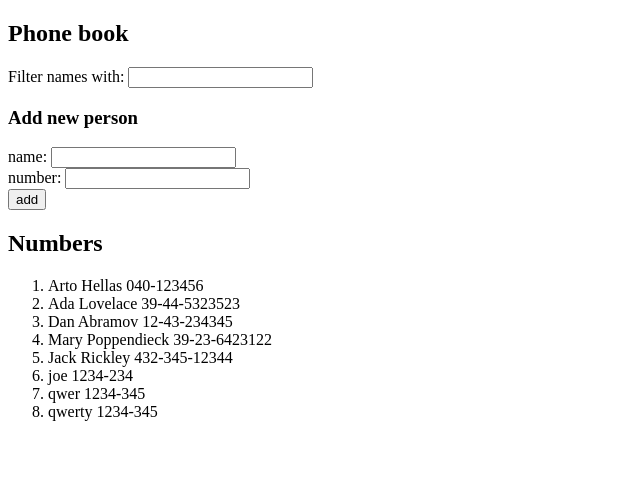
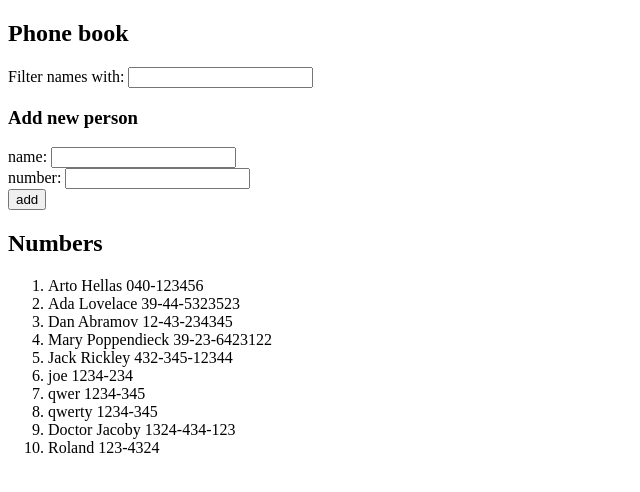
Before and after one commit to feketebence/fullstack-open, a React (Vite) app in the folder part2/phonebook/: page / in a window 1280 px wide. Shown: the top 492 px of the page, without its empty margins (0-640 px from the left). Built offline with nearby package versions, Linux system fonts and the light colour scheme; data requests are answered from the project's data file.

Commit message:
Finish exercise 2-13

```diff
--- a/part2/phonebook/db.json
+++ b/part2/phonebook/db.json
@@ -39,6 +39,16 @@
       "id": "f704",
       "name": "qwerty",
       "number": "1234-345"
+    },
+    {
+      "id": "70c6",
+      "name": "Doctor Jacoby",
+      "number": "1324-434-123"
+    },
+    {
+      "id": "cbe3",
+      "name": "Roland",
+      "number": "123-4324"
     }
   ]
 }
--- a/part2/phonebook/src/App.jsx
+++ b/part2/phonebook/src/App.jsx
@@ -1,6 +1,7 @@
 import { useEffect } from 'react';
 import { useState } from 'react';
-import axios from 'axios';
+
+import personService from './services/personService';
 
 const Entries = ({ persons, filterText }) => {
     const personsToShow = persons.filter((person) =>
@@ -68,9 +69,8 @@ const App = () => {
     const [searchText, setSearchText] = useState('');
 
     useEffect(() => {
-        axios.get('http://localhost:3001/persons').then((response) => {
-            console.log('JSON response arrived from server');
-            setPersons(response.data);
+        personService.getAll().then((initialPersons) => {
+            setPersons(initialPersons);
         });
     }, []);
 
@@ -94,13 +94,9 @@ const App = () => {
         if (personAlreadyAdded) {
             alert(`${newPerson.name} is already added to the phone book.`);
         } else {
-            axios
-                .post('http://localhost:3001/persons', newPerson)
-                .then((response) => {
-                    console.log('response:', response);
-                    const createdPerson = response.data;
-                    setPersons(persons.concat(createdPerson));
-                });
+            personService.create(newPerson).then((createdPerson) => {
+                setPersons(persons.concat(createdPerson));
+            });
             setNewName('');
             setNewNumber('');
         }
--- /dev/null
+++ b/part2/phonebook/src/services/personService.js
@@ -0,0 +1,14 @@
+import axios from 'axios';
+const baseUrl = 'http://localhost:3001/persons';
+
+const getAll = () => {
+    const request = axios.get(baseUrl);
+    return request.then((response) => response.data);
+};
+
+const create = (newPerson) => {
+    const request = axios.post(baseUrl, newPerson);
+    return request.then((response) => response.data);
+};
+
+export default { getAll, create };
```
